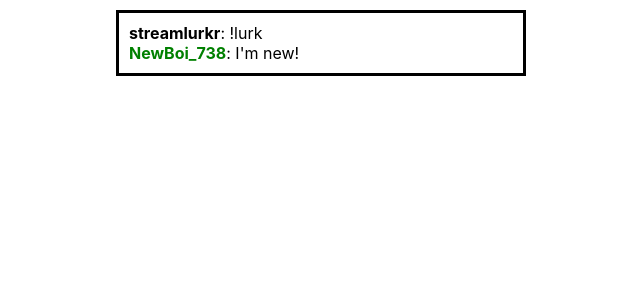
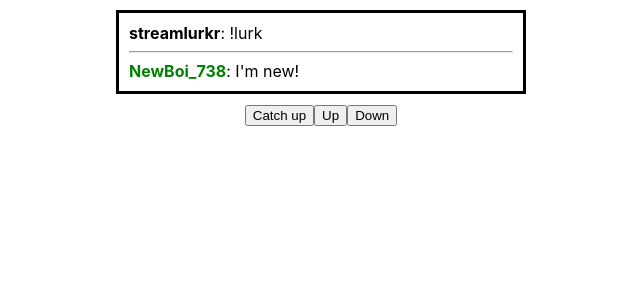
Before and after one commit to MateoElProgramador/Twitch-Chat-Marker, a React (Create React App) app: page / in a window 1280 px wide. Shown: the top 300 px of the page, without its empty margins (319-959 px from the left). Built offline with nearby package versions, Linux system fonts and the light colour scheme.

Commit message:
Add chat marker and buttons to move it, add scroll

```diff
--- a/package.json
+++ b/package.json
@@ -6,6 +6,7 @@
     "@testing-library/jest-dom": "^5.14.1",
     "@testing-library/react": "^11.2.7",
     "@testing-library/user-event": "^12.8.3",
+    "jquery": "^3.6.0",
     "react": "^17.0.2",
     "react-dom": "^17.0.2",
     "react-scripts": "4.0.3",
--- a/src/App.js
+++ b/src/App.js
@@ -1,4 +1,5 @@
-import { useState, useEffect } from 'react';
+import React, { useState, useEffect } from 'react';
+import $ from 'jquery';
 import './stylesheets/App.css';
 import './stylesheets/app.sass';
 
@@ -11,11 +12,11 @@ function App() {
 }
 
 function ChatBox() {
+  // Create state for functional component, storing chat data and index of chat marker:
+  const [messages, setMessages] = useState([{chatterName: "streamlurkr", colour: "000000", content: "!lurk"}]);
+  const [markerInd, setMarkerInd] = useState(0);
 
-  // Create state for functional component, storing chat data:
-  const [messages, setMessages] = useState([{chatterName: "streamlurkr", colour: "000000", content: "!lurk"}]);
-
-  // Set up interval for new message to be added to state every 5 seconds:
+  // Set up interval for new message to be added to state every 3 seconds:
   useEffect(() => {
     const updateChat = setInterval(() => {
       // Get random colour from list of hex codes:
@@ -25,7 +26,7 @@ function ChatBox() {
       // Create new message object and append to messages state list:
       const newMessage = {chatterName: "NewBoi_" + Math.floor(Math.random() * 1000), colour: randColour, content: "I'm new!"};
       setMessages([...messages, newMessage]);
-    }, 5000);
+    }, 3000);
 
     return () => clearInterval(updateChat);
   });
@@ -34,17 +35,55 @@ function ChatBox() {
 
   // Collate list of components containing info from the messages state list:
   for (let i=0; i<messages.length; i++) {
-    message_comps.push(<ChatMessage key={i} chatterName={messages[i].chatterName} colour={messages[i].colour} content={messages[i].content} />);
+    message_comps.push(<ChatMessage
+                          key={i}
+                          chatterName={messages[i].chatterName}
+                          colour={messages[i].colour}
+                          content={messages[i].content}
+                        />
+    );
+
+    // Add chat marker at correct position:
+    if (i === markerInd) {
+      message_comps.push(<hr key="marker" className="chat-marker"/>);
+    }
   }
 
+  message_comps.push(<span id="chat-end"/>);
+
   return (
-    <div id="chat-box">
-      {message_comps}
+    <div id="chat-box-container">
+      <div id="chat-box">
+        {message_comps}
+      </div>
+
+      <button id="catchup-button" onClick={() => {
+            setMarkerInd(messages.length-1);
+            $("#chat-end")[0].scrollIntoView();
+            // $(".chat-marker")[0].scrollIntoView();
+            }}>
+        Catch up</button>
+      {/* Move marker up, with boundary check to avoid overshoot */}
+      <button id="marker-up" onClick={() => {
+            if (markerInd !== 0)
+              setMarkerInd(markerInd-1);
+            }}>
+        Up
+      </button>
+      {/* Move marker down, with boundary check to avoid overshoot */}
+      <button id="marker-down" onClick={() => {
+            if (markerInd !== messages.length-1)
+              setMarkerInd(markerInd+1);
+            }}>
+        Down
+      </button>
     </div>
+
   );
 }
 
 
+// Component for an invididual chat message:
 function ChatMessage(props) {
   const style = {color: `#${props.colour}`};
   return (
--- a/src/stylesheets/app.sass
+++ b/src/stylesheets/app.sass
@@ -6,6 +6,8 @@
 
 #chat-box
     width: 30vw
+    max-height: 30vh
+    overflow: auto
     margin: 10px auto
     text-align: left
     padding: 10px
```
Also changed, not shown: 1 other file (tests, documents, lock files or other folders).
